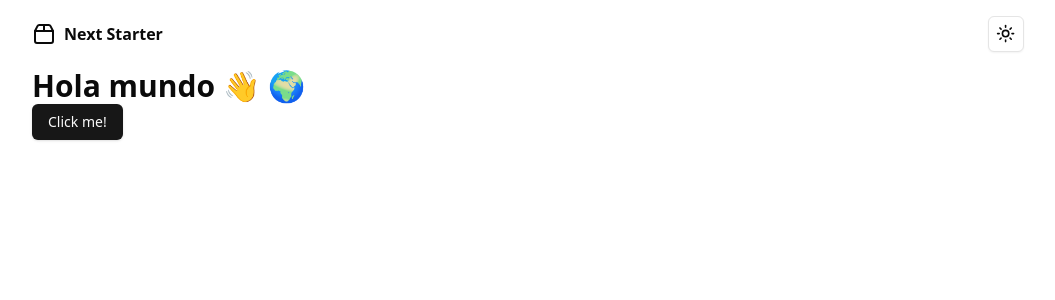
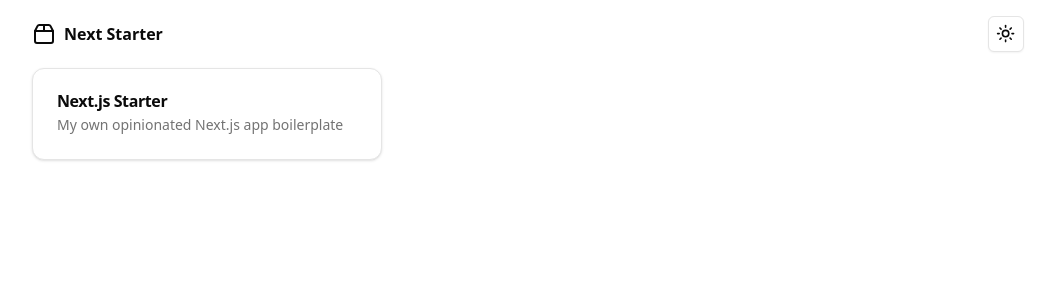
Before and after one commit to maurogestoso/next-starter, a Next.js app: page / in a window 1280 px wide. Shown: the top 300 px of the page, without its empty margins (112-1167 px from the left). Built offline with nearby package versions, Linux system fonts and the light colour scheme.

Commit message:
Clean up layout

```diff
--- a/src/app/layout.tsx
+++ b/src/app/layout.tsx
@@ -34,7 +34,7 @@
         >
           <div className="mx-auto max-w-screen-lg px-4">
             <AppNavbar />
-            {children}
+            <main>{children}</main>
           </div>
         </ThemeProvider>
       </body>
--- a/src/app/page.tsx
+++ b/src/app/page.tsx
@@ -1,12 +1,21 @@
-"use client";
-
-import { Button } from "@/components/ui/button";
+import {
+  Card,
+  CardDescription,
+  CardHeader,
+  CardTitle,
+} from "@/components/ui/card";
 
 export default function Home() {
   return (
     <main>
-      <h1 className="text-3xl font-bold">Hola mundo 👋 🌍</h1>
-      <Button onClick={() => alert("Made you click")}>Click me!</Button>
+      <Card className="w-[350px]">
+        <CardHeader>
+          <CardTitle>Next.js Starter</CardTitle>
+          <CardDescription>
+            My own opinionated Next.js app boilerplate
+          </CardDescription>
+        </CardHeader>
+      </Card>
     </main>
   );
 }
--- /dev/null
+++ b/src/components/ui/card.tsx
@@ -0,0 +1,76 @@
+import * as React from "react"
+
+import { cn } from "@/lib/utils"
+
+const Card = React.forwardRef<
+  HTMLDivElement,
+  React.HTMLAttributes<HTMLDivElement>
+>(({ className, ...props }, ref) => (
+  <div
+    ref={ref}
+    className={cn(
+      "rounded-xl border bg-card text-card-foreground shadow",
+      className
+    )}
+    {...props}
+  />
+))
+Card.displayName = "Card"
+
+const CardHeader = React.forwardRef<
+  HTMLDivElement,
+  React.HTMLAttributes<HTMLDivElement>
+>(({ className, ...props }, ref) => (
+  <div
+    ref={ref}
+    className={cn("flex flex-col space-y-1.5 p-6", className)}
+    {...props}
+  />
+))
+CardHeader.displayName = "CardHeader"
+
+const CardTitle = React.forwardRef<
+  HTMLParagraphElement,
+  React.HTMLAttributes<HTMLHeadingElement>
+>(({ className, ...props }, ref) => (
+  <h3
+    ref={ref}
+    className={cn("font-semibold leading-none tracking-tight", className)}
+    {...props}
+  />
+))
+CardTitle.displayName = "CardTitle"
+
+const CardDescription = React.forwardRef<
+  HTMLParagraphElement,
+  React.HTMLAttributes<HTMLParagraphElement>
+>(({ className, ...props }, ref) => (
+  <p
+    ref={ref}
+    className={cn("text-sm text-muted-foreground", className)}
+    {...props}
+  />
+))
+CardDescription.displayName = "CardDescription"
+
+const CardContent = React.forwardRef<
+  HTMLDivElement,
+  React.HTMLAttributes<HTMLDivElement>
+>(({ className, ...props }, ref) => (
+  <div ref={ref} className={cn("p-6 pt-0", className)} {...props} />
+))
+CardContent.displayName = "CardContent"
+
+const CardFooter = React.forwardRef<
+  HTMLDivElement,
+  React.HTMLAttributes<HTMLDivElement>
+>(({ className, ...props }, ref) => (
+  <div
+    ref={ref}
+    className={cn("flex items-center p-6 pt-0", className)}
+    {...props}
+  />
+))
+CardFooter.displayName = "CardFooter"
+
+export { Card, CardHeader, CardFooter, CardTitle, CardDescription, CardContent }
```
